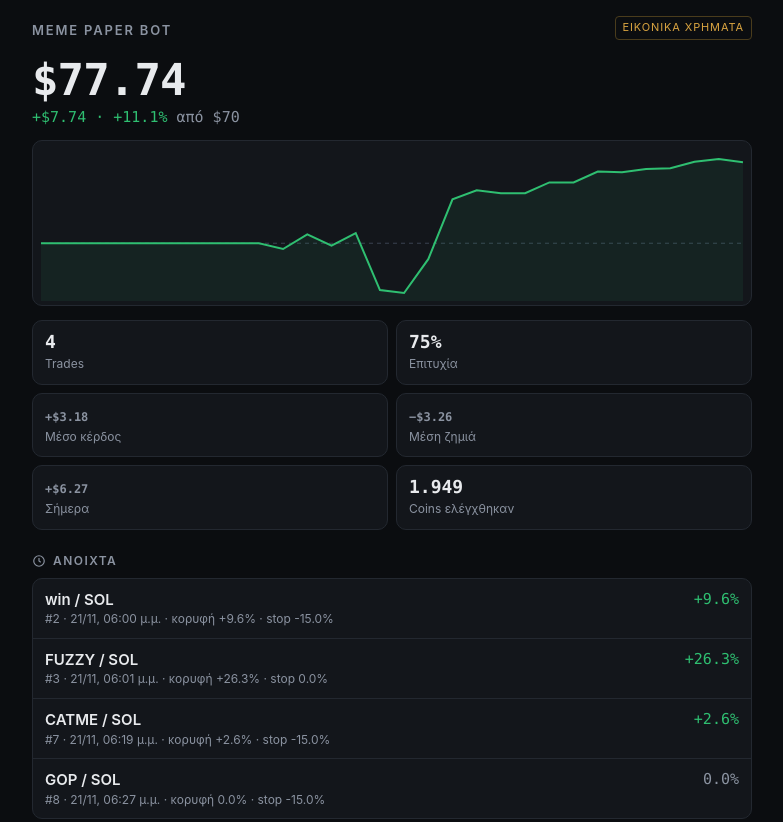
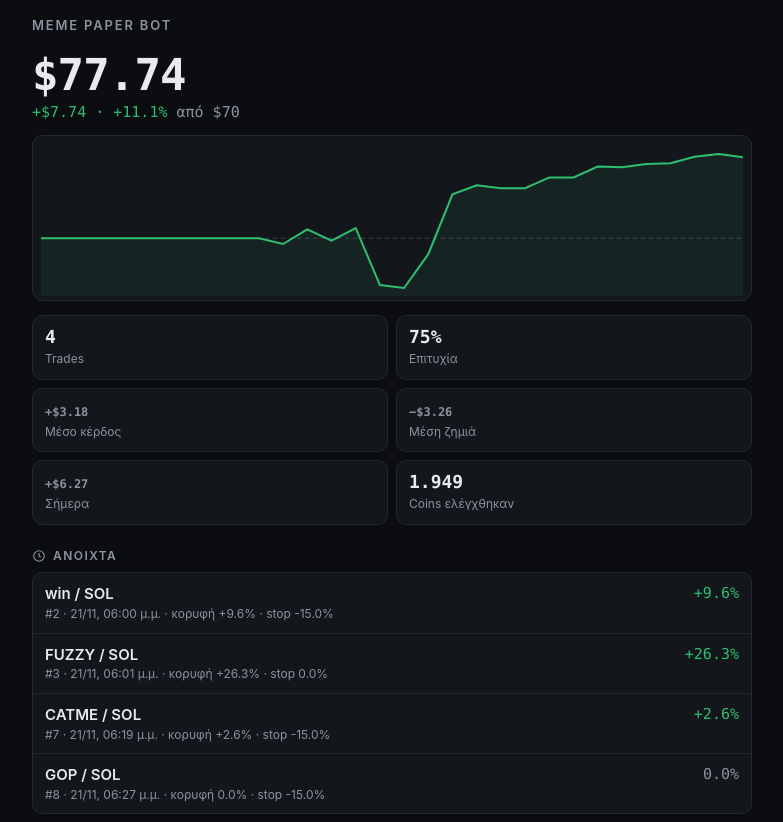
Before and after one commit to pigadasdimitris-alt/meme-paper-bot, a plain HTML site: page docs/index.html in a window 1280 px wide. Shown: the top 822 px of the page, without its empty margins (248-1031 px from the left). Drawn offline with Linux system fonts and the light colour scheme.

Commit message:
Remove paper-money badge from dashboard header
Co-Authored-By: Claude Opus 5.5 <noreply@anthropic.com>
Claude-Session: https://claude.ai/code/session_01AzUkKPhng7Anr9Rt4ms899

```diff
--- a/docs/index.html
+++ b/docs/index.html
@@ -24,7 +24,6 @@
   .wrap{max-width:720px;margin:0 auto}
   header{display:flex;justify-content:space-between;align-items:flex-end;margin-bottom:14px}
   h1{font-size:13px;letter-spacing:.14em;text-transform:uppercase;color:var(--muted);margin:0;font-weight:600}
-  .tag{font-size:11px;letter-spacing:.08em;text-transform:uppercase;color:var(--accent);border:1px solid #4a3c1c;padding:3px 7px;border-radius:4px}
   .hero{padding:4px 0 14px}
   .eq{font:600 44px/1 var(--mono);letter-spacing:-.02em}
   .delta{font:500 15px var(--mono);margin-top:6px}
@@ -57,7 +56,6 @@
 <div class="wrap">
   <header>
     <h1>Meme Paper Bot</h1>
-    <span class="tag">Εικονικά χρήματα</span>
   </header>
 
   <div class="hero">
```
